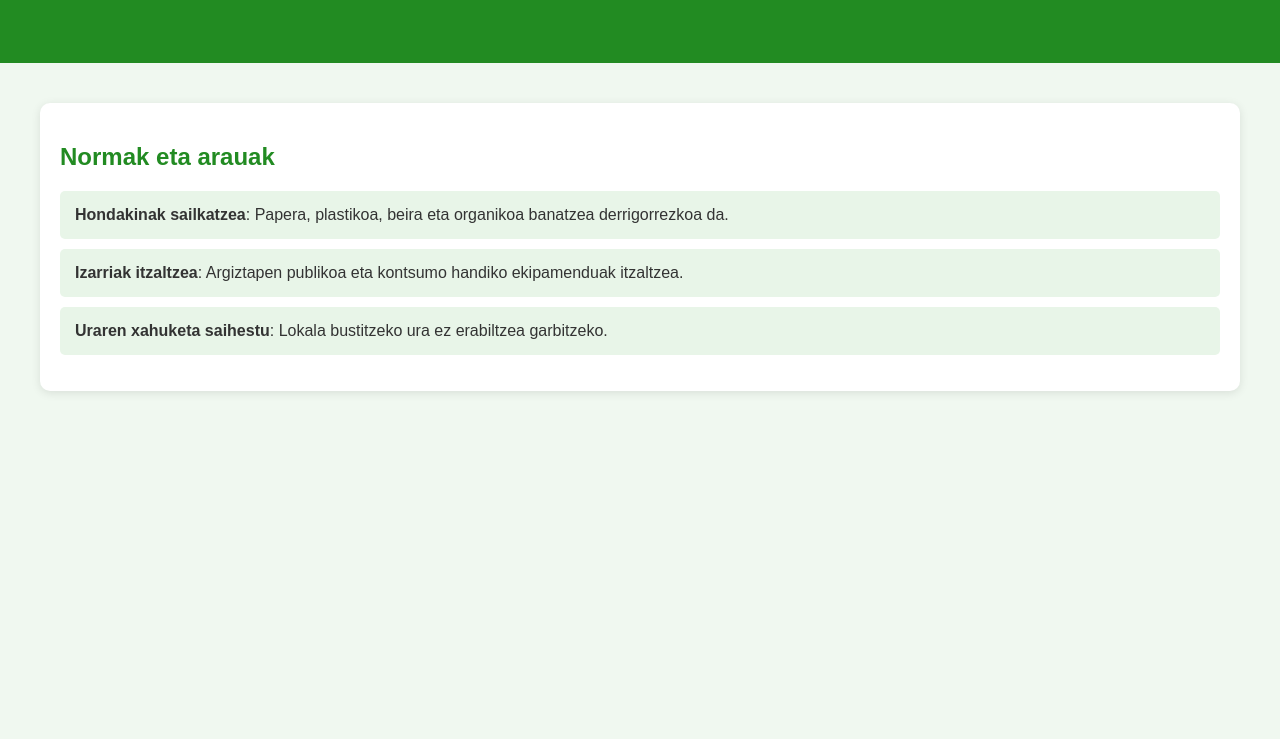
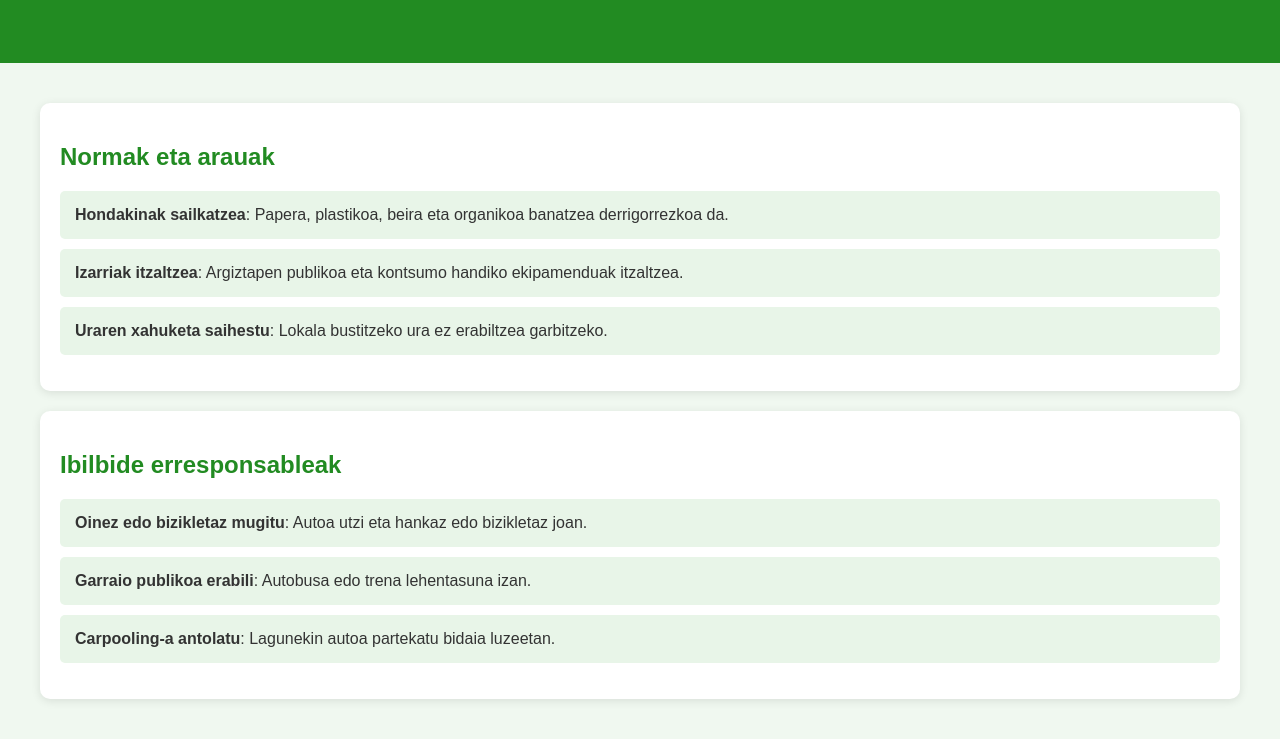
Before and after one commit to amutxastegieritz/jasangarritasuna, a plain HTML site: page zereginak.html in a window 1280 px wide. Shown: the part 132-871 px from the top of the page. Before the commit the page ends 800 px from the top, so only its background shows below. Drawn offline with Linux system fonts and the light colour scheme.

Commit message:
Update zereginak.html

```diff
--- a/zereginak.html
+++ b/zereginak.html
@@ -21,6 +21,15 @@
                     <li><span class="ubicacion">Uraren xahuketa saihestu</span>: Lokala bustitzeko ura ez erabiltzea garbitzeko.</li>
                 </ul>
             </section>
+
+            <section>
+                <h2>Ibilbide erresponsableak</h2>
+                <ul>
+                    <li><span class="ubicacion">Oinez edo bizikletaz mugitu</span>: Autoa utzi eta hankaz edo bizikletaz joan.</li>
+                    <li><span class="ubicacion">Garraio publikoa erabili</span>: Autobusa edo trena lehentasuna izan.</li>
+                    <li><span class="ubicacion">Carpooling-a antolatu</span>: Lagunekin autoa partekatu bidaia luzeetan.</li>
+                </ul>
+            </section>
         </main>
     </body>
 </html>
```
